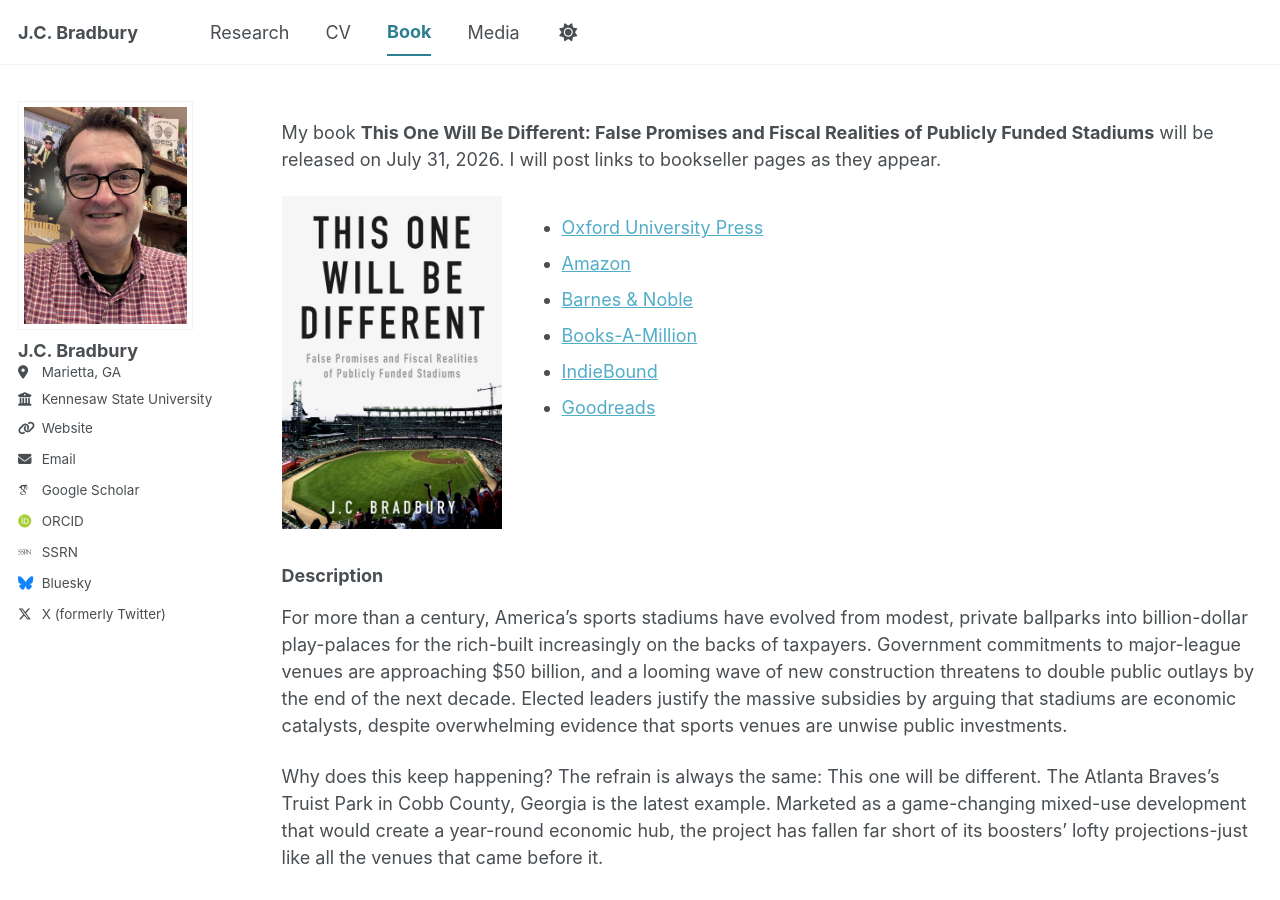
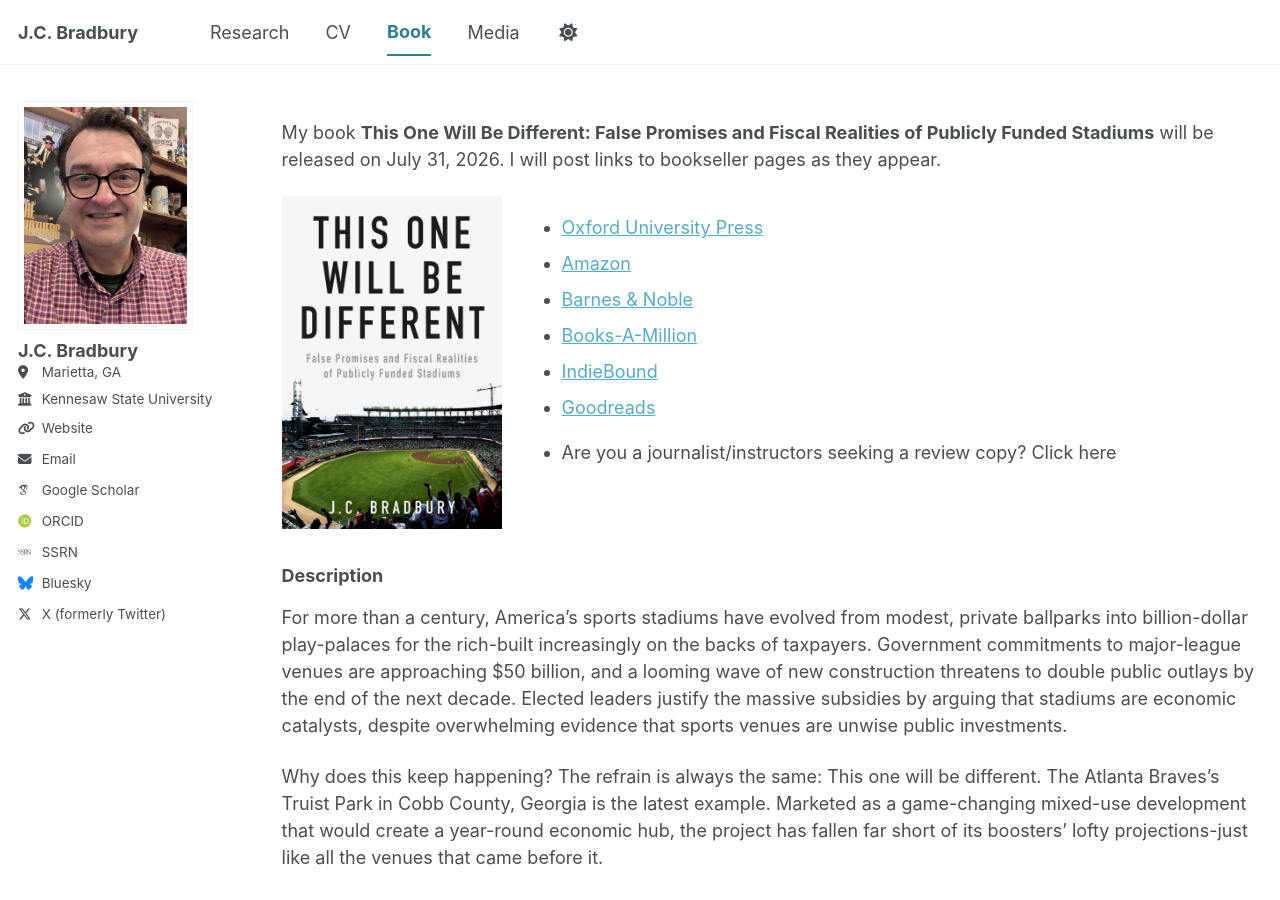
Before and after one commit to jcbradbury/jcbradbury.github.io, a Jekyll site: the page built from _pages/towbd.md, in a window 1280 px wide and 900 px high. Built offline with Jekyll 4.4.1, drawn with Linux system fonts in a browser that asks for light colours; some web fonts are replaced; a script bundle is joined from its source files by our own code; library files that are not in the unit come from our copies.

Commit message:
Update towbd.md

```diff
--- a/_pages/towbd.md
+++ b/_pages/towbd.md
@@ -24,8 +24,9 @@ My book **This One Will Be Different: False Promises and Fiscal Realities of Pub
       <li><a href="https://bookshop.org/p/books/this-one-will-be-different-false-promises-and-fiscal-realities-of-publicly-funded-stadiums-professor-of-economics-j-c-bradbury/3fcfe692cf812a1b?ean=9780197820216&next=t">IndieBound</a></li>
       <li><a href="https://www.goodreads.com/book/show/245768742">Goodreads</a></li>
 
-
     </ul>
+<ul><li>Are you a journalist/instructors seeking a review copy? Click here</li>
+</ul>
   </div>
 
 </div>
```
